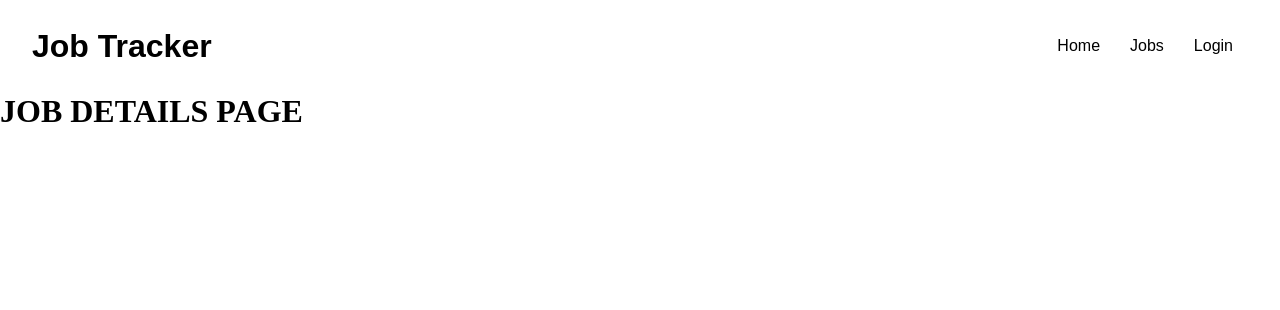
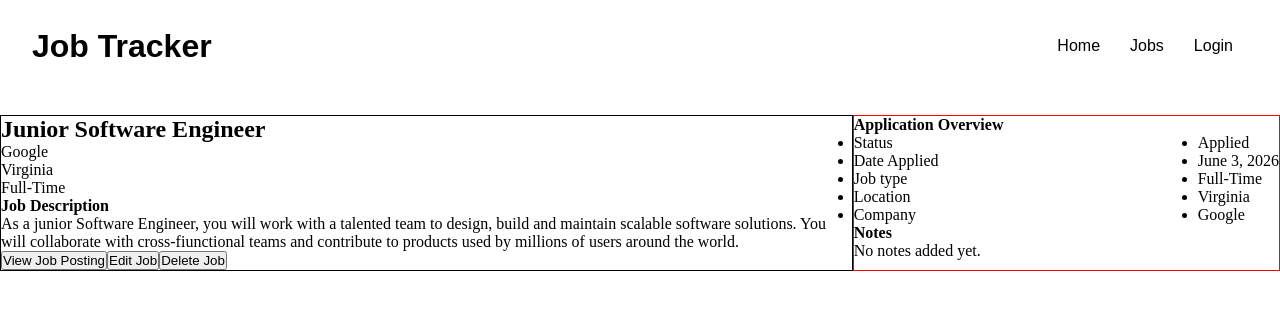
Before and after one commit to AllenCodess/job-tracker, a React (Vite) app in the folder frontend/: page /job-details/1 in a window 1280 px wide. Shown: the top 310 px of the page. Built offline with nearby package versions, Linux system fonts and the light colour scheme; a web font is replaced by a local one.

Commit message:
working on rough draft for the job details page

```diff
--- a/frontend/src/index.css
+++ b/frontend/src/index.css
@@ -353,6 +353,27 @@
   font-size: 15px;
 }
 
+/* Job Details Page */
+
+.jd-container {
+  display: flex;
+}
+.jd-left-container {
+  border: 1px solid black;
+  flex: 2;
+}
+
+.jd-right-container {
+  border: 1px solid red;
+  flex: 1;
+}
+
+.app-overview-jd {
+  display: flex;
+  justify-content: space-between;
+  list-style-type: none;
+}
+
 /* Media Query 768px */
 
 @media (max-width: 768px) {
--- a/frontend/src/pages/JobDetails.jsx
+++ b/frontend/src/pages/JobDetails.jsx
@@ -1,7 +1,60 @@
 const JobDetailsPage = () => {
   return (
     <>
-      <h1>JOB DETAILS PAGE</h1>
+      <div className="container jd-container">
+        <div className="jd-left-container">
+          <div className="jd-header">
+            <h2>Junior Software Engineer</h2>
+            <ul>
+              <li>Google</li>
+              <li>Virginia</li>
+              <li>Full-Time</li>
+            </ul>
+          </div>
+          <div className="jd-description">
+            <h4>Job Description</h4>
+            <p>
+              As a junior Software Engineer, you will work with a talented team to design, build and
+              maintain scalable software solutions. You will collaborate with cross-fiunctional
+              teams and contribute to products used by millions of users around the world.
+            </p>
+          </div>
+          <div className="jd-btns">
+            <button>View Job Posting</button>
+            <button>Edit Job</button>
+            <button>Delete Job</button>
+          </div>
+        </div>
+        <div className="jd-right-container">
+          <div className="jd-app">
+            <h4>Application Overview</h4>
+            <div className="app-overview-jd">
+              <div className="app-overview-jd-left">
+                <ul>
+                  <li>Status</li>
+                  <li>Date Applied</li>
+                  <li>Job type</li>
+                  <li>Location</li>
+                  <li>Company</li>
+                </ul>
+              </div>
+              <div className="app-overview-jd-right">
+                <ul>
+                  <li>Applied</li>
+                  <li>June 3, 2026</li>
+                  <li>Full-Time</li>
+                  <li>Virginia</li>
+                  <li>Google</li>
+                </ul>
+              </div>
+            </div>
+          </div>
+          <div className="jd-notes">
+            <h4>Notes</h4>
+            <p>No notes added yet.</p>
+          </div>
+        </div>
+      </div>
     </>
   );
 };
```
